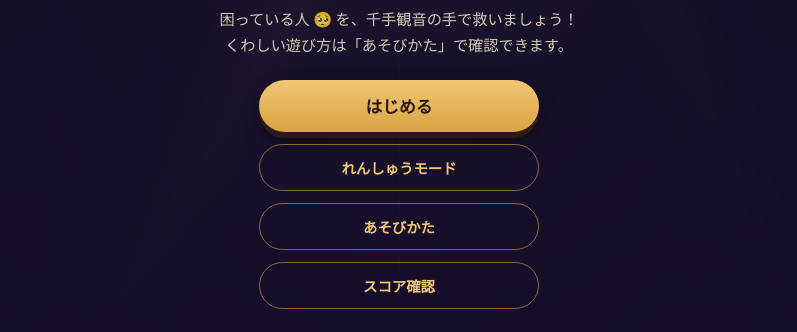
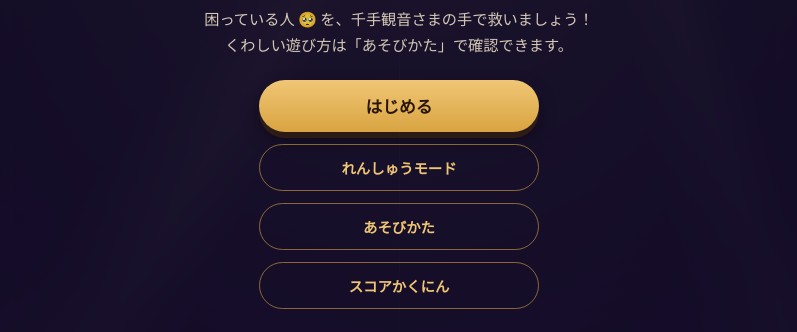
Before and after one commit to chioko-osaki/senju-kannon-game, a plain HTML site: page index.html in a window 1280 px wide. Shown: the part 285-617 px from the top of the page, without its empty margins (241-1038 px from the left). Drawn offline with Linux system fonts and the light colour scheme; a web font is replaced by a local one.

Commit message:
Update index.html

```diff
--- a/index.html
+++ b/index.html
@@ -3,7 +3,7 @@
 <head>
 <meta charset="UTF-8">
 <meta name="viewport" content="width=device-width, initial-scale=1, maximum-scale=1, user-scalable=no, viewport-fit=cover">
-<title>困っている人を救え！千手観音ゲーム</title>
+<title>困っている人を救え！千手観音ゲーム ｜ 千手観音まつり</title>
 <link rel="preconnect" href="https://fonts.googleapis.com">
 <link rel="preconnect" href="https://fonts.gstatic.com" crossorigin>
 <link href="https://fonts.googleapis.com/css2?family=Zen+Maru+Gothic:wght@400;700&family=Noto+Sans+JP:wght@400;700&display=swap" rel="stylesheet">
@@ -22,7 +22,7 @@
   </div>
 
   <div id="score-display" class="hidden">
-    <span class="score-label">救った人数</span>
+    <span class="score-label"><ruby>救<rt>すく</rt></ruby>った<ruby>人数<rt>にんずう</rt></ruby></span>
     <span id="score">0</span>
   </div>
 
@@ -39,14 +39,14 @@
     <div class="big-emoji-row">🥺<br>✨<span class="emoji-rot emoji-rot-left">🫱</span><span class="emoji-rot emoji-rot-right">🫲</span>✨</div>
     <h1>困っている人を救え！千手観音ゲーム</h1>
     <div class="sub">
-      困っている人 🥺 を、千手観音の手で救いましょう！<br>
+      困っている人 🥺 を、千手観音さまの手で救いましょう！<br>
       くわしい遊び方は「あそびかた」で確認できます。
     </div>
     <div class="menu-buttons">
       <button class="btn" id="start-btn">はじめる</button>
       <button class="btn btn-secondary" id="demo-btn">れんしゅうモード</button>
       <a class="btn btn-secondary" href="how-to-play.html">あそびかた</a>
-      <button class="btn btn-secondary" id="score-btn">スコア確認</button>
+      <button class="btn btn-secondary" id="score-btn">スコアかくにん</button>
     </div>
     <div class="credit-row">
       <div class="credit-col">
```
